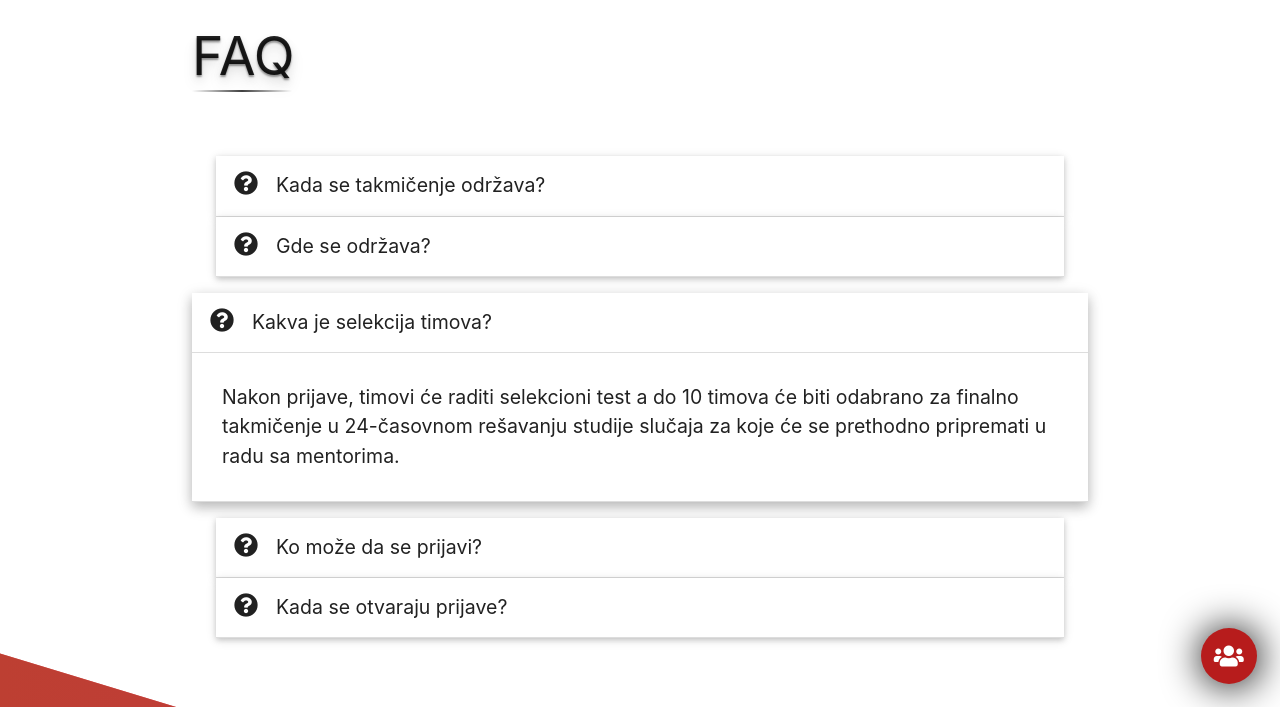
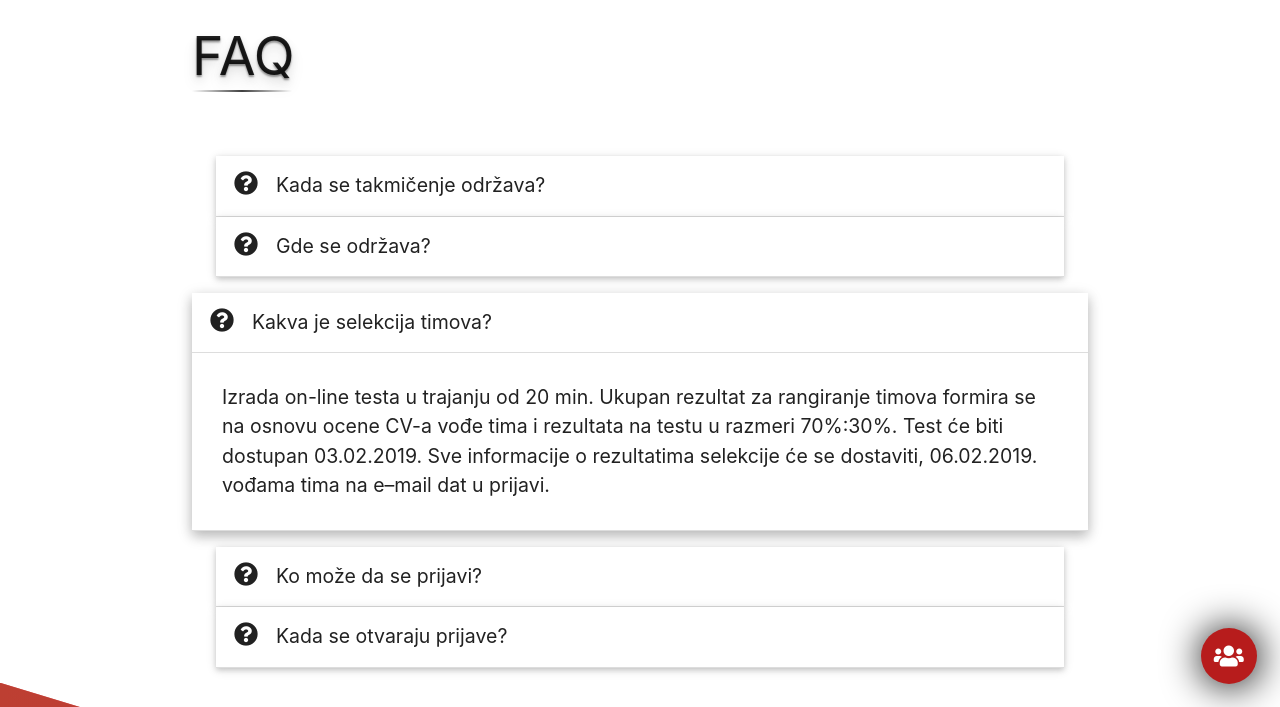
Before and after one commit to umicevicivan/umicevicivan.github.io, a plain HTML site: page IRC-sajt/index.html in a window 1280 px wide. Both pictures are taken after a click on the element "Kakva je selekcija timova?". Shown: the part 3967-4674 px from the top of the page. Drawn offline with nearby package versions, Linux system fonts and the light colour scheme.

Commit message:
Promenjena selekcija u FAQ

```diff
--- a/IRC-sajt/index.html
+++ b/IRC-sajt/index.html
@@ -227,9 +227,9 @@
       </li>
       <li>
         <div class="collapsible-header"><i class="fas fa-question-circle"></i>Kakva je selekcija timova?</div>
-        <div class="collapsible-body"><span>Nakon prijave, timovi će raditi selekcioni test a do 10 timova će biti
-            odabrano za finalno takmičenje u 24-časovnom rešavanju studije slučaja za koje će se prethodno pripremati u
-            radu sa mentorima.</span></div>
+        <div class="collapsible-body"><span>Izrada on-line testa u trajanju od 20 min. Ukupan rezultat za rangiranje timova formira se na
+          osnovu ocene CV-a vođe tima i rezultata na testu u razmeri 70%:30%. Test će biti dostupan 03.02.2019. Sve informacije o
+          rezultatima selekcije će se dostaviti, 06.02.2019. vođama tima na e–mail dat u prijavi.</span></div>
       </li>
       <li>
         <div class="collapsible-header"><i class="fas fa-question-circle"></i>Ko može da se prijavi?</div>
```
